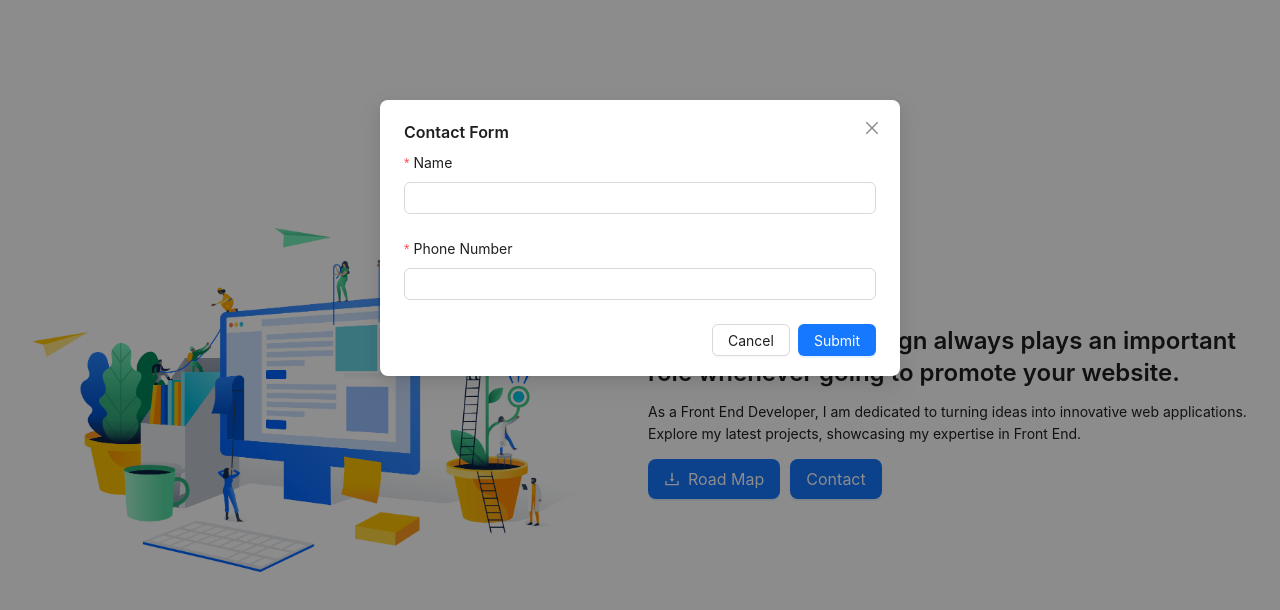
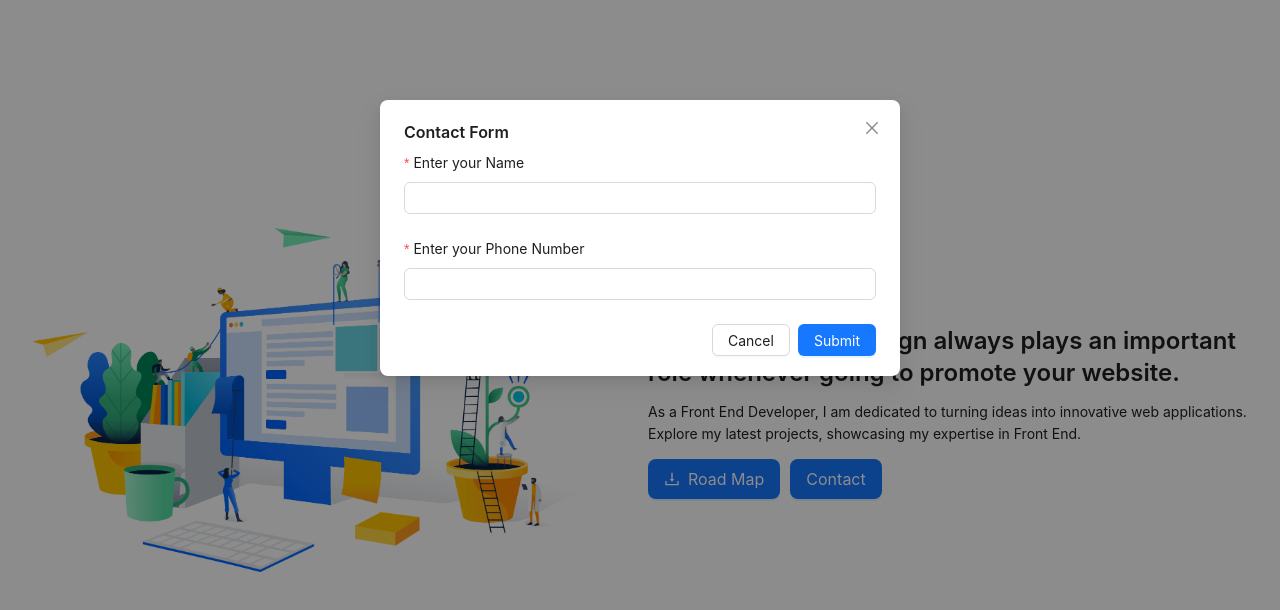
Before and after one commit to kpspavan/tree-road-map, a React (Create React App) app: page / in a window 1280 px wide. Both pictures are taken after a click on the button "Contact". Shown: the top 610 px of the page. Built offline with nearby package versions, Linux system fonts and the light colour scheme.

Commit message:
added contact form and integrated mail

```diff
--- a/package.json
+++ b/package.json
@@ -7,7 +7,9 @@
     "@testing-library/jest-dom": "^5.17.0",
     "@testing-library/react": "^13.4.0",
     "@testing-library/user-event": "^13.5.0",
+    "animate.css": "^4.1.1",
     "antd": "^5.18.3",
+    "emailjs-com": "^3.2.0",
     "react": "^18.3.1",
     "react-dom": "^18.3.1",
     "react-flow": "^1.0.3",
@@ -15,6 +17,7 @@
     "react-lottie": "^1.2.4",
     "react-router-dom": "^6.24.0",
     "react-scripts": "5.0.1",
+    "react-transition-group": "^4.4.5",
     "reactflow": "^11.11.4",
     "web-vitals": "^2.1.4"
   },
--- a/src/Components/Contact/Contact.js
+++ b/src/Components/Contact/Contact.js
@@ -1,23 +1,57 @@
-// ContactForm.js
 import React, { useState } from "react";
-import { Modal, Form, Input, Button } from "antd";
+import { Modal, Form, Input, Button, message } from "antd";
+import { CSSTransition } from "react-transition-group";
+import "animate.css";
+import emailjs from "emailjs-com";
+import "./Contact.css";
 
 const ContactForm = ({ visible, onClose }) => {
   const [form] = Form.useForm();
+  const [animate, setAnimate] = useState(false);
 
   const handleOk = () => {
     form
       .validateFields()
       .then((values) => {
-        console.log("Form Values:", values);
+        sendEmail(values);
         onClose();
       })
       .catch((info) => {
         console.log("Validate Failed:", info);
+        setAnimate(true);
+        setTimeout(() => setAnimate(false), 1500);
       });
   };
 
+  const sendEmail = (formValues) => {
+    const { name, phone } = formValues;
+    const templateParams = {
+      name,
+      phone,
+    };
+
+    emailjs
+      .send(
+        "service_5ig89ar",
+        "template_3xajdmt",
+        templateParams,
+        "tD1S0ld3xVyrSU6iF"
+      )
+      .then(
+        (result) => {
+          console.log("Email successfully sent!", result.text);
+          message.success("Email sent successfully!");
+          form.resetFields();
+        },
+        (error) => {
+          console.log("Failed to send email.", error.text);
+          message.error("Failed to send email.");
+        }
+      );
+  };
+
   return (
+    <CSSTransition in={visible} timeout={300} classNames="modal" unmountOnExit>
       <Modal
         title="Contact Form"
         visible={visible}
@@ -32,25 +66,42 @@ const ContactForm = ({ visible, onClose }) => {
           </Button>,
         ]}
       >
-      <Form form={form} layout="vertical" name="contact_form">
+        <Form
+          form={form}
+          layout="vertical"
+          name="contact_form"
+          className={
+            animate
+              ? "animate__animated animate__bounceIn animate__fadeOut"
+              : ""
+          }
+        >
           <Form.Item
             name="name"
-          label="Name"
-          rules={[{ required: true, message: "Please input your name!" }]}
+            label="Enter your Name"
+            rules={[
+              { required: true, message: "Please input your name!" },
+              { min: 3, message: "Name must be at least 3 characters!" },
+            ]}
           >
             <Input />
           </Form.Item>
           <Form.Item
             name="phone"
-          label="Phone Number"
+            label="Enter your Phone Number"
             rules={[
               { required: true, message: "Please input your phone number!" },
+              {
+                pattern: /^[0-9]{10,}$/,
+                message: "Phone number must be at least 10 digits!",
+              },
             ]}
           >
             <Input />
           </Form.Item>
         </Form>
       </Modal>
+    </CSSTransition>
   );
 };
 
```
Also changed, not shown: src/Components/Contact/Contact.css (added), 1 other file (tests, documents, lock files or other folders). Lines whose indentation alone changed are shown as unchanged.
